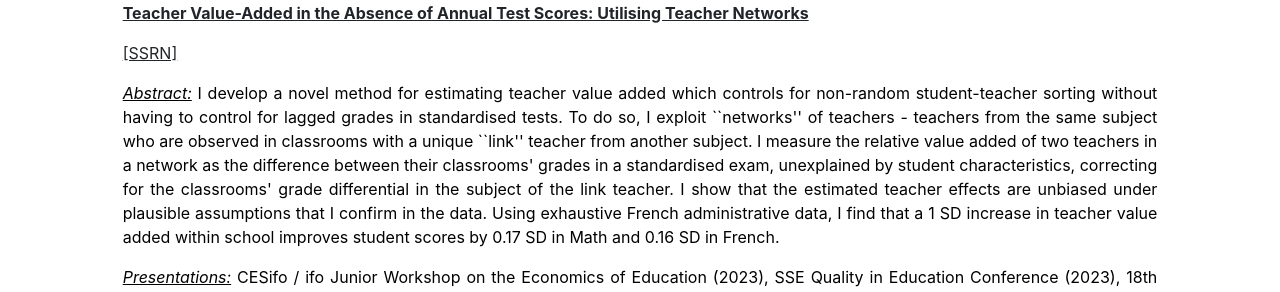
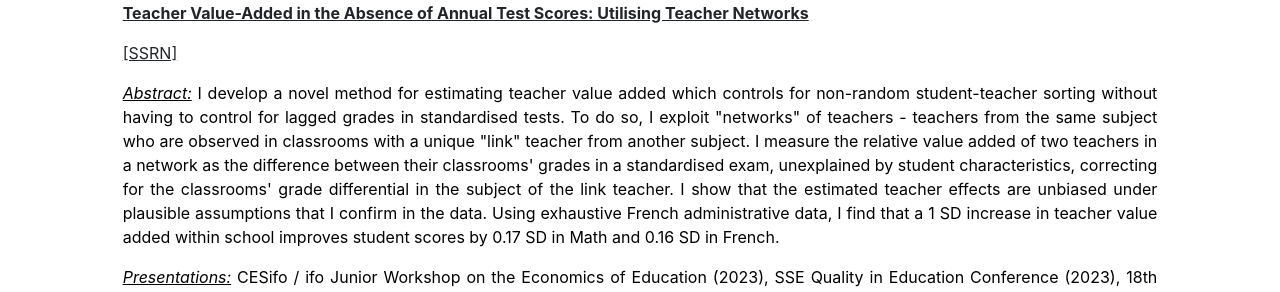
Before and after one commit to desislavatartova/desislavatartova.github.io, a Jekyll site: the page built from publications.md, in a window 1280 px wide. Shown: the part 271-563 px from the top of the page. Built offline with Jekyll 4.4.1, drawn with Linux system fonts in a browser that asks for light colours.

Commit message:
Update publications.html

```diff
--- a/_includes/publications.html
+++ b/_includes/publications.html
@@ -4,7 +4,7 @@
   <p><a href="https://papers.ssrn.com/sol3/papers.cfm?abstract_id=4395082" target="_blank"> <b>Teacher Value-Added in the Absence of Annual Test Scores: Utilising Teacher Networks</b>
       </a></p>
     <p><a href="https://papers.ssrn.com/sol3/papers.cfm?abstract_id=4395082" target="_blank">[SSRN]</a> <p>
-    <p align="justify"> <u><em>Abstract:</em></u> I develop a novel method for estimating teacher value added which controls for non-random student-teacher sorting without having to control for lagged grades in standardised tests. To do so, I exploit ``networks'' of teachers  - teachers from the same subject who are observed in classrooms with a unique ``link'' teacher from another subject. I measure the relative value added of two teachers in a network as the difference between their classrooms' grades in a standardised exam, unexplained by student characteristics, correcting for the classrooms' grade differential in the subject of the link teacher. I show that the estimated teacher effects are unbiased under plausible assumptions that I confirm in the data. Using exhaustive French administrative data, I find that a 1 SD increase in  teacher value added within school improves student scores by 0.17 SD in Math and 0.16 SD in French.
+    <p align="justify"> <u><em>Abstract:</em></u> I develop a novel method for estimating teacher value added which controls for non-random student-teacher sorting without having to control for lagged grades in standardised tests. To do so, I exploit "networks" of teachers  - teachers from the same subject who are observed in classrooms with a unique "link" teacher from another subject. I measure the relative value added of two teachers in a network as the difference between their classrooms' grades in a standardised exam, unexplained by student characteristics, correcting for the classrooms' grade differential in the subject of the link teacher. I show that the estimated teacher effects are unbiased under plausible assumptions that I confirm in the data. Using exhaustive French administrative data, I find that a 1 SD increase in  teacher value added within school improves student scores by 0.17 SD in Math and 0.16 SD in French.
     </p>
     <p align="justify"> <u><em>Presentations:</em></u> CESifo / ifo Junior Workshop on the Economics of Education (2023), SSE Quality in Education Conference (2023), 18th Doctorissimes Conference (2023), European Association of Labour Economists (EALE) Conference (2023), PSE Applied Economics Seminar (2023), ENS Workshop in Economics of Education (2022), PSE Labour and Public Economics Seminar (2022)
     </p>
```
